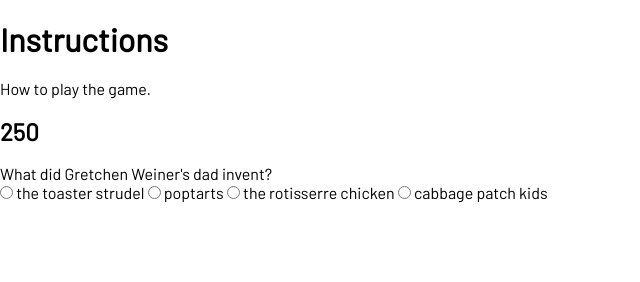
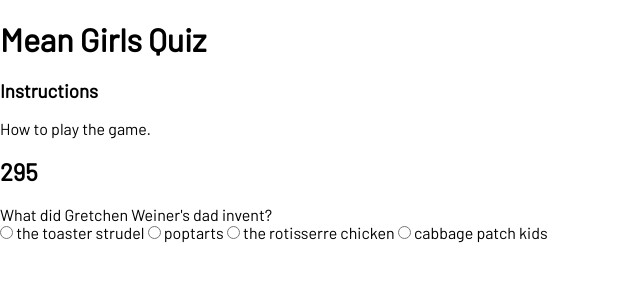
Before and after one commit to DTHutton/hw_05_trivia_game, a plain HTML site: page index.html in a window 1280 px wide. Shown: the whole page, without its empty margins (0-640 px from the left). Drawn offline with nearby package versions, Linux system fonts and the light colour scheme.

Commit message:
added questions array and started on answers array

```diff
--- a/assets/javascript/app.js
+++ b/assets/javascript/app.js
@@ -1,4 +1,33 @@
 $(document).ready(function () {
+
+    //question and answer arrays
+    //----------------------------------------------------------------------------------------
+    let questions = [
+        "What did Gretchen Weiner's dad invent?", //0
+        "Which character is almost too gay to function?", //1
+        "Where does Damian claim that Gretchen hides her secrets?", //2
+        "What costume was Karen wearing at the halloween party?", //3
+        "Where did Cady transfer from?", //4
+        "What is the punishment for not following the mean girl dress code?", //5
+        "What day to The Plastics wear pink?", //6
+        "Who receives four candy canes?", //7
+        "What are the bars called that Cady gives Regina to cause weight gain?", //8
+        "What song do The Plastics dance to at the talent show?" //9
+    ]
+
+    let answers = new Array ();
+        answers[0] = new Array ("The Toaster Strudel", "Poptarts", "The Rotisserre Chicken", "Cabbage Patch Kids");
+        answers[1] = new Array ("Cady", "Coach Carr", "Damian", "Janice");
+        answers[2] = new Array ("Her hair");
+        answers[3] = new Array ("A mouse costume");
+        answers[4] = new Array ("Africa");
+        answers[5] = new Array ("Not sitting with the group at lunch");
+        answers[6] = new Array ("Wednesdays");
+        answers[7] = new Array ("Glen Coco");
+        answers[8] = new Array ("Kalteen");
+        answers[9] = new Array ("Jingle Bell Rock");
+
+    //----------------------------------------------------------------------------------------
 
     //timer
     //----------------------------------------------------------------------------------------
@@ -7,7 +36,7 @@
 
     run = () => {
         clearInterval(intervalId);
-        intervalId = setInterval(decrement, 100);
+        intervalId = setInterval(decrement, 1000);
     }
 
     decrement = () => {
@@ -25,7 +54,7 @@
 
     run();
 
-    //-------------------------------------------------------------------------------------------
+    //----------------------------------------------------------------------------------------
 
 
 });
--- a/index.html
+++ b/index.html
@@ -14,8 +14,9 @@
 </head>
 
 <body>
-    <section class="title">
-        <h1 class="instructions">Instructions</h1>
+    <section class="banner">
+        <h1 class="title">Mean Girls Quiz</h1>
+        <h3 class="instructions">Instructions</h3>
         <p class="howTo">How to play the game.</p>
     </section>
 
```
